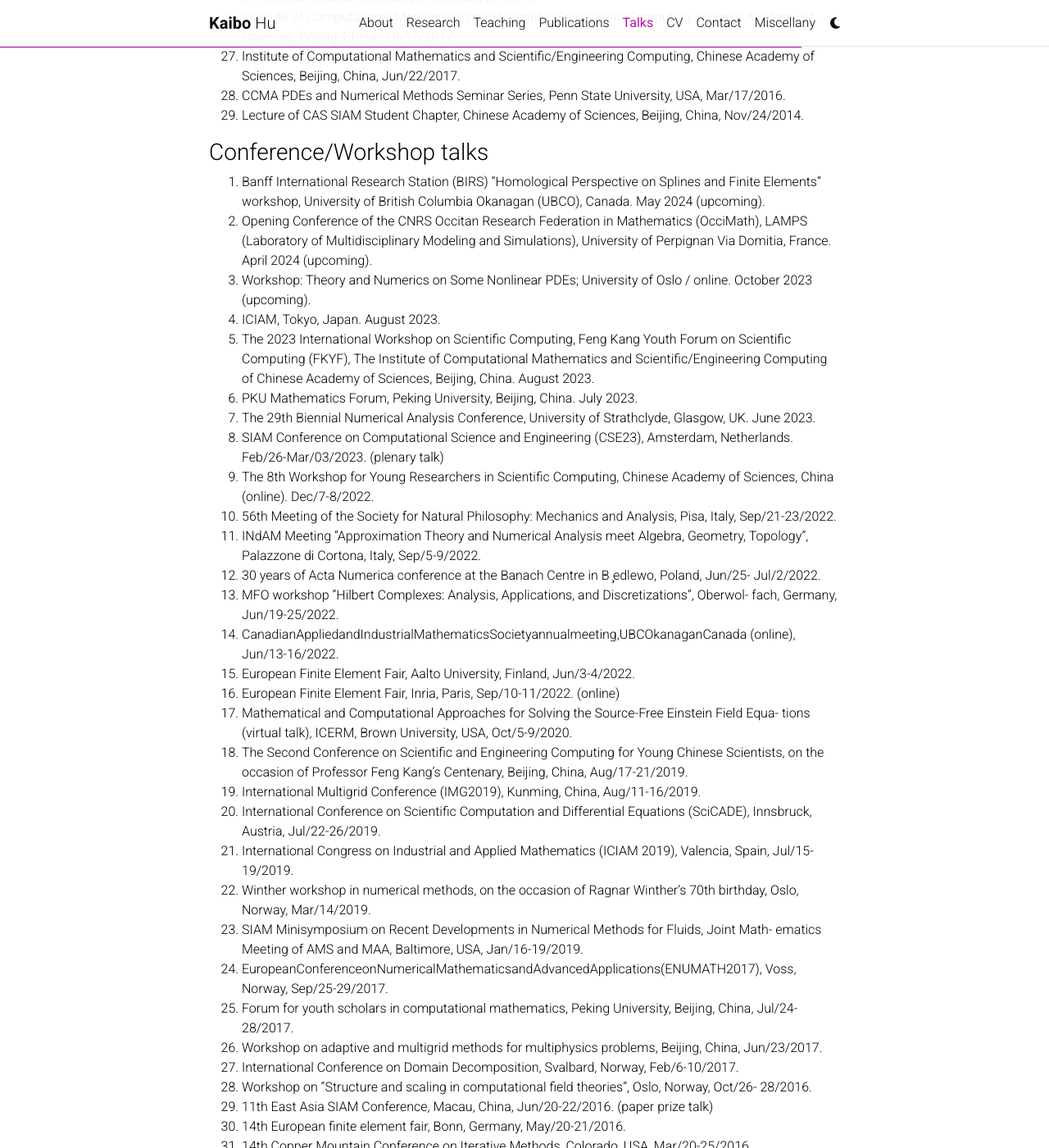
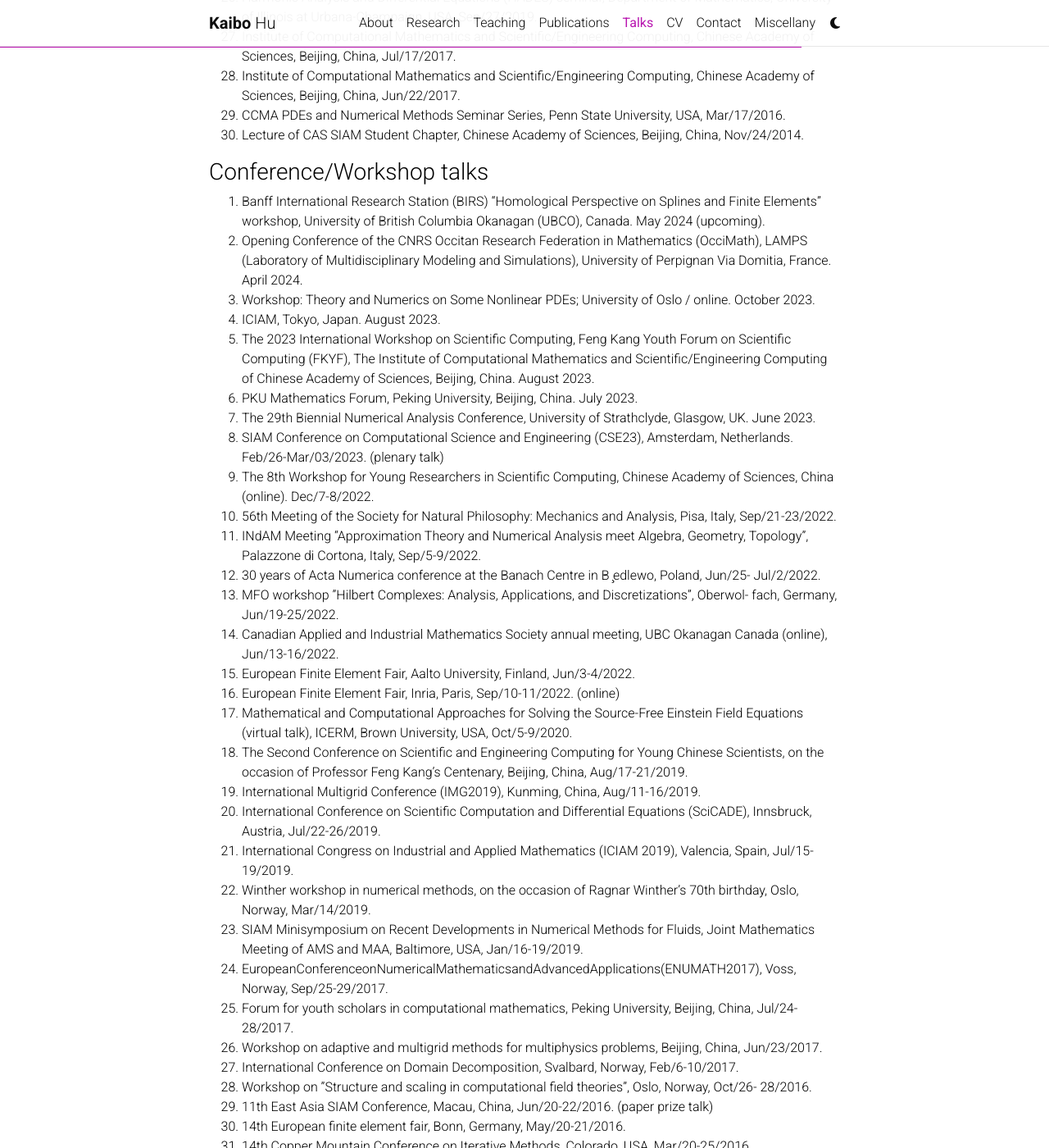
Before and after one commit to kaibohu/kaibohu.github.io, a Jekyll site: the page built from _pages/talks.md, in a window 1280 px wide and 1400 px high, scrolled down 1378 px. Shown: the whole window at 82% size. Built offline with Jekyll 4.4.1, drawn with Linux system fonts in a browser that asks for light colours; comment, search, counter and statistics services are not loaded; a style sheet for code colours, icons or effects is not loaded; some of the changed text lies outside the part shown.

Commit message:
Update talks.md

```diff
--- a/_pages/talks.md
+++ b/_pages/talks.md
@@ -29,7 +29,8 @@
 
 ### Colloquium/Seminar talks
 
-1. Seminar at DAMTP, University of Cambridge. Feb/2024 (upcoming).
+1. Zurich colloquium in applied and computational mathematics, Apr/2024.
+1. Seminar at DAMTP, University of Cambridge. Feb/2024.
 1. Mathematics Seminar at the University of Dundee, UK. Oct/2023.
 1. Seminar at the Chinese University of Hong Kong (Shenzhen), Sep/2023.
 1. Seminar at Shanghai Jiao Tong University, Shanghai, China, Aug/2023.
@@ -63,8 +64,8 @@
 ###  Conference/Workshop talks
 
 1.  Banff International Research Station (BIRS) “Homological Perspective on Splines and Finite Elements” workshop, University of British Columbia Okanagan (UBCO), Canada. May 2024 (upcoming).
-1. Opening Conference of the CNRS Occitan Research Federation in Mathematics (OcciMath), LAMPS (Laboratory of Multidisciplinary Modeling and Simulations), University of Perpignan Via Domitia, France. April 2024 (upcoming).
-1.  Workshop: Theory and Numerics on Some Nonlinear PDEs; University of Oslo / online. October 2023 (upcoming).
+1. Opening Conference of the CNRS Occitan Research Federation in Mathematics (OcciMath), LAMPS (Laboratory of Multidisciplinary Modeling and Simulations), University of Perpignan Via Domitia, France. April 2024.
+1.  Workshop: Theory and Numerics on Some Nonlinear PDEs; University of Oslo / online. October 2023.
 1. ICIAM, Tokyo, Japan. August 2023.
 1. The 2023 International Workshop on Scientific Computing, Feng Kang Youth Forum on Scientific Computing (FKYF), The Institute of Computational Mathematics and Scientific/Engineering Computing of Chinese Academy of Sciences, Beijing, China. August 2023.
 1. PKU Mathematics Forum, Peking University, Beijing, China. July 2023.
@@ -75,16 +76,16 @@
 1.  INdAM Meeting “Approximation Theory and Numerical Analysis meet Algebra, Geometry, Topology”, Palazzone di Cortona, Italy, Sep/5-9/2022.
 1.  30 years of Acta Numerica conference at the Banach Centre in B ̧edlewo, Poland, Jun/25- Jul/2/2022.
 1. MFO workshop ”Hilbert Complexes: Analysis, Applications, and Discretizations”, Oberwol- fach, Germany, Jun/19-25/2022.
-1.  CanadianAppliedandIndustrialMathematicsSocietyannualmeeting,UBCOkanaganCanada (online), Jun/13-16/2022.
+1.  Canadian Applied and Industrial Mathematics Society annual meeting, UBC Okanagan Canada (online), Jun/13-16/2022.
 1. European Finite Element Fair, Aalto University, Finland, Jun/3-4/2022.
 1. European Finite Element Fair, Inria, Paris, Sep/10-11/2022. (online)
-1.  Mathematical and Computational Approaches for Solving the Source-Free Einstein Field Equa- tions (virtual talk), ICERM, Brown University, USA, Oct/5-9/2020.
+1.  Mathematical and Computational Approaches for Solving the Source-Free Einstein Field Equations (virtual talk), ICERM, Brown University, USA, Oct/5-9/2020.
 1. The Second Conference on Scientific and Engineering Computing for Young Chinese Scientists, on the occasion of Professor Feng Kang’s Centenary, Beijing, China, Aug/17-21/2019.
 1. International Multigrid Conference (IMG2019), Kunming, China, Aug/11-16/2019.
 1. International Conference on Scientific Computation and Differential Equations (SciCADE), Innsbruck, Austria, Jul/22-26/2019.
 1. International Congress on Industrial and Applied Mathematics (ICIAM 2019), Valencia, Spain, Jul/15-19/2019.
 1. Winther workshop in numerical methods, on the occasion of Ragnar Winther’s 70th birthday, Oslo, Norway, Mar/14/2019.
-1.  SIAM Minisymposium on Recent Developments in Numerical Methods for Fluids, Joint Math- ematics Meeting of AMS and MAA, Baltimore, USA, Jan/16-19/2019.
+1.  SIAM Minisymposium on Recent Developments in Numerical Methods for Fluids, Joint Mathematics Meeting of AMS and MAA, Baltimore, USA, Jan/16-19/2019.
 1. EuropeanConferenceonNumericalMathematicsandAdvancedApplications(ENUMATH2017), Voss, Norway, Sep/25-29/2017.
 1. Forum for youth scholars in computational mathematics, Peking University, Beijing, China, Jul/24-28/2017.
 1. Workshop on adaptive and multigrid methods for multiphysics problems, Beijing, China, Jun/23/2017.
```
Also changed, not shown: other parts of _pages/talks.md (+2 -2 lines).
